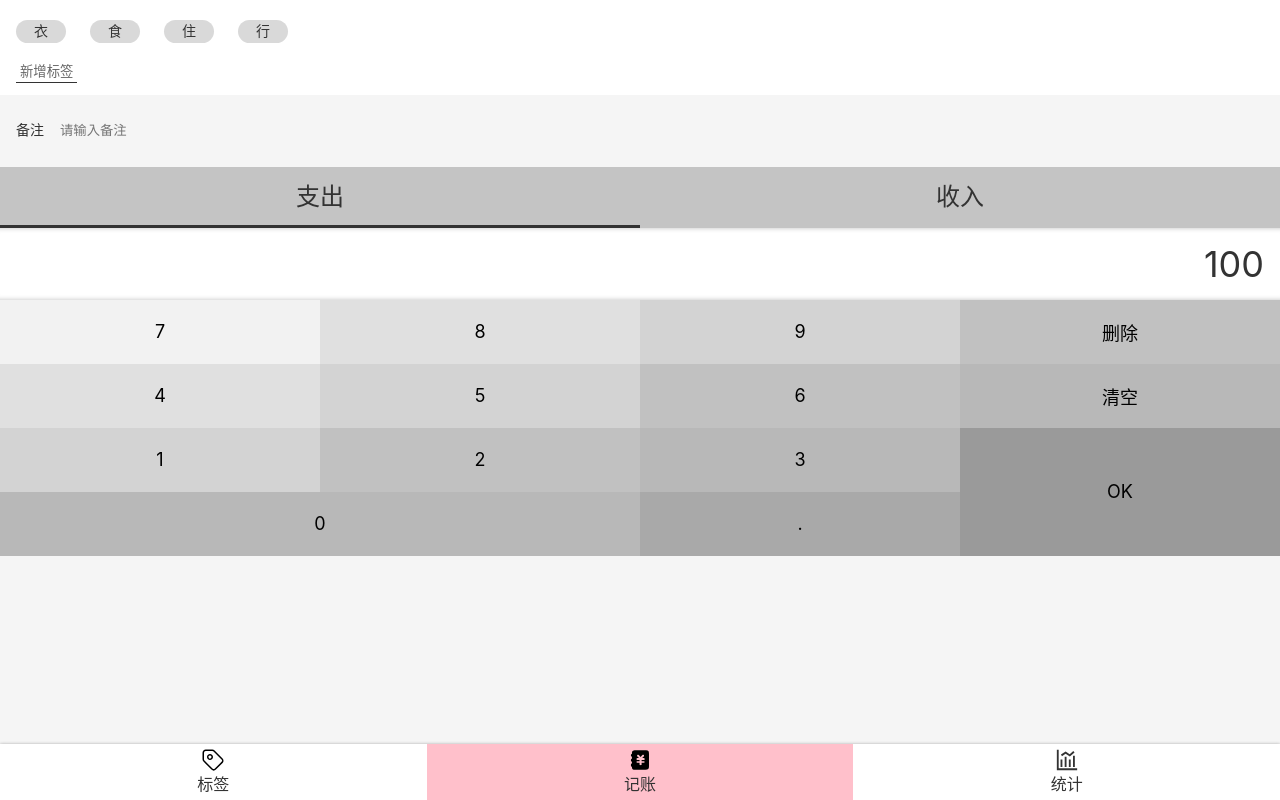
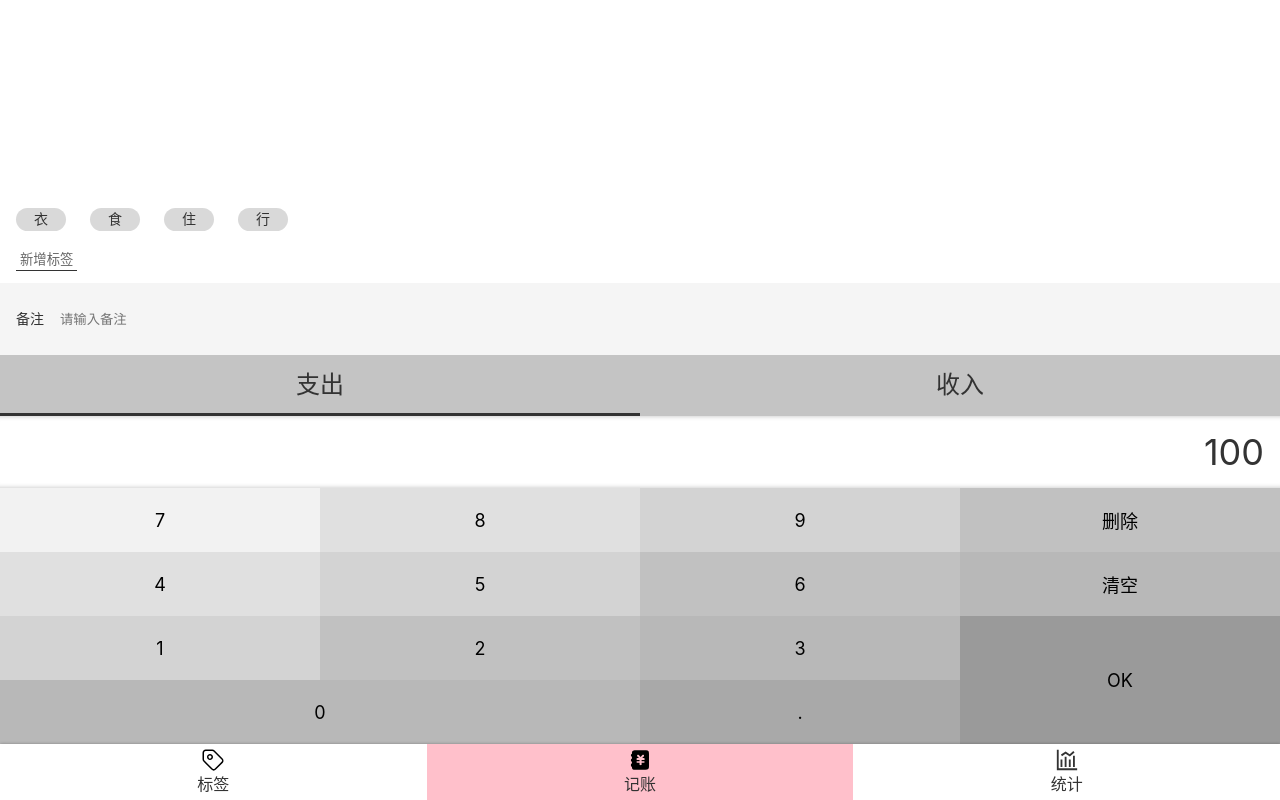
Before and after one commit to fxjzz/react-bookkeeping, a React app: page /#/money in a window 1280 px wide. Built offline with nearby package versions, Linux system fonts and the light colour scheme.

Commit message:
完成Money UI

```diff
--- a/src/components/Layout.tsx
+++ b/src/components/Layout.tsx
@@ -15,7 +15,7 @@ const Main = styled.div`
 const Layout =(props:any)=>{
     return (
         <Wrapper>
-            <Main>{props.children}</Main>
+            <Main className={props.className}>{props.children}</Main>
             <Nav/>
         </Wrapper>
     );
--- a/src/components/Nav.tsx
+++ b/src/components/Nav.tsx
@@ -1,6 +1,6 @@
 import styled from "styled-components";
 import React from "react";
-import {Link, NavLink} from "react-router-dom";
+import {NavLink} from "react-router-dom";
 import Icon from "./Icon";
 
 
--- a/src/views/Money.tsx
+++ b/src/views/Money.tsx
@@ -3,17 +3,32 @@ import React from "react";
 import styled from 'styled-components';
 
 const TagsSection = styled.section`
-  background: #FFFFFF; padding: 12px 16px;
-  > ol { margin: 0 -12px;
-    > li{
-       background: #D9D9D9; border-radius: 18px;
-       display:inline-block; padding: 3px 18px;
-       font-size: 14px; margin: 8px 12px;
+  background: #FFFFFF;
+  padding: 12px 16px;
+  flex-grow: 1;
+  display: flex;
+  flex-direction: column;
+  justify-content: flex-end;
+  align-items: flex-start;
+  > ol {
+    margin: 0 -12px;
+
+    > li {
+      background: #D9D9D9;
+      border-radius: 18px;
+      display: inline-block;
+      padding: 3px 18px;
+      font-size: 14px;
+      margin: 8px 12px;
     }
   }
-  > button{
-    background:none; border: none; padding: 2px 4px;
-    border-bottom: 1px solid #333; color: #666;
+
+  > button {
+    background: none;
+    border: none;
+    padding: 2px 4px;
+    border-bottom: 1px solid #333;
+    color: #666;
     margin-top: 8px;
   }
 `;
@@ -21,12 +36,18 @@ const NotesSection = styled.section`
   background: #f5f5f5;
   padding: 0 16px;
   font-size: 14px;
+
   > label {
-    display:flex;
+    display: flex;
     align-items: center;
-    > span { margin-right: 16px; white-space: nowrap; }
+
+    > span {
+      margin-right: 16px;
+      white-space: nowrap;
+    }
+
     > input {
-      display:block;
+      display: block;
       width: 100%;
       height: 72px;
       background: none;
@@ -36,21 +57,24 @@ const NotesSection = styled.section`
 `;
 const CategorySection = styled.section`
   font-size: 24px;
-  > ul{
-    display:flex;
-    background:#c4c4c4;
+
+  > ul {
+    display: flex;
+    background: #c4c4c4;
+
     > li {
       width: 50%;
-      text-align:center;
+      text-align: center;
       padding: 16px 0;
-      position:relative;
-      &.selected::after{
+      position: relative;
+
+      &.selected::after {
         content: '';
-        display:block;
+        display: block;
         height: 3px;
-        background:#333;
-        position:absolute;
-        bottom:0;
+        background: #333;
+        position: absolute;
+        bottom: 0;
         width: 100%;
         left: 0;
       }
@@ -58,58 +82,81 @@ const CategorySection = styled.section`
   }
 `;
 const NumberPadSection = styled.section`
-  display:flex;
+  display: flex;
   flex-direction: column;
-  > .output{
-    background:white;
+
+  > .output {
+    background: white;
     font-size: 36px;
     line-height: 72px;
-    text-align:right;
+    text-align: right;
     padding: 0 16px;
-    box-shadow: inset 0 -5px 5px -5px rgba(0,0,0,0.25),
-    inset 0 5px 5px -5px rgba(0,0,0,0.25);
+    box-shadow: inset 0 -5px 5px -5px rgba(0, 0, 0, 0.25),
+    inset 0 5px 5px -5px rgba(0, 0, 0, 0.25);
   }
-  > .pad{
-    > button{
-      font-size: 18px; float: left; width: 25%; height: 64px; border: none;
-      &.ok{ height: 128px; float: right; }
-      &.zero{ width: 50%; }
-      &:nth-child(1){
-        background:#f2f2f2;
+
+  > .pad {
+    > button {
+      font-size: 18px;
+      float: left;
+      width: 25%;
+      height: 64px;
+      border: none;
+
+      &.ok {
+        height: 128px;
+        float: right;
       }
+
+      &.zero {
+        width: 50%;
+      }
+
+      &:nth-child(1) {
+        background: #f2f2f2;
+      }
+
       &:nth-child(2),
       &:nth-child(5) {
-        background:#E0E0E0;
+        background: #E0E0E0;
       }
+
       &:nth-child(3),
       &:nth-child(6),
       &:nth-child(9) {
-        background:#D3D3D3;
+        background: #D3D3D3;
       }
+
       &:nth-child(4),
       &:nth-child(7),
       &:nth-child(10) {
-        background:#C1C1C1;
+        background: #C1C1C1;
       }
+
       &:nth-child(8),
       &:nth-child(11),
       &:nth-child(13) {
-        background:#B8B8B8;
+        background: #B8B8B8;
       }
+
       &:nth-child(12) {
-        background:#9A9A9A;
+        background: #9A9A9A;
       }
+
       &:nth-child(14) {
-        background:#A9A9A9;
+        background: #A9A9A9;
       }
     }
   }
 `;
-
+const MyLayout = styled(Layout)`
+  display: flex;
+  flex-direction: column;
+`;
 
 function Money() {
     return (
-        <Layout>
+        <MyLayout>
             <TagsSection>
                 <ol>
                     <li>衣</li>
@@ -152,7 +199,7 @@ function Money() {
                     <button className="dot">.</button>
                 </div>
             </NumberPadSection>
-        </Layout>
+        </MyLayout>
     );
 }
 
```
